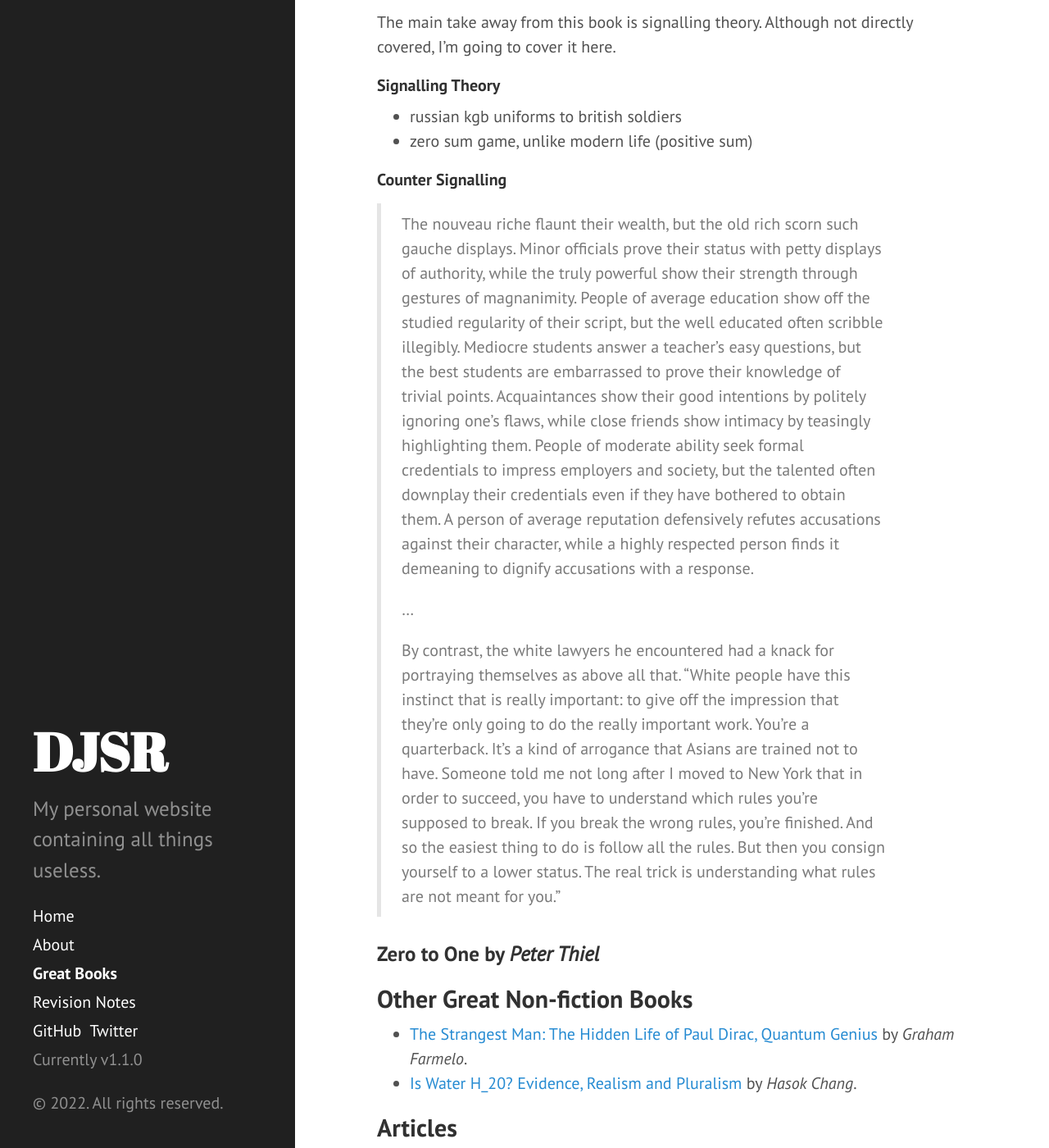
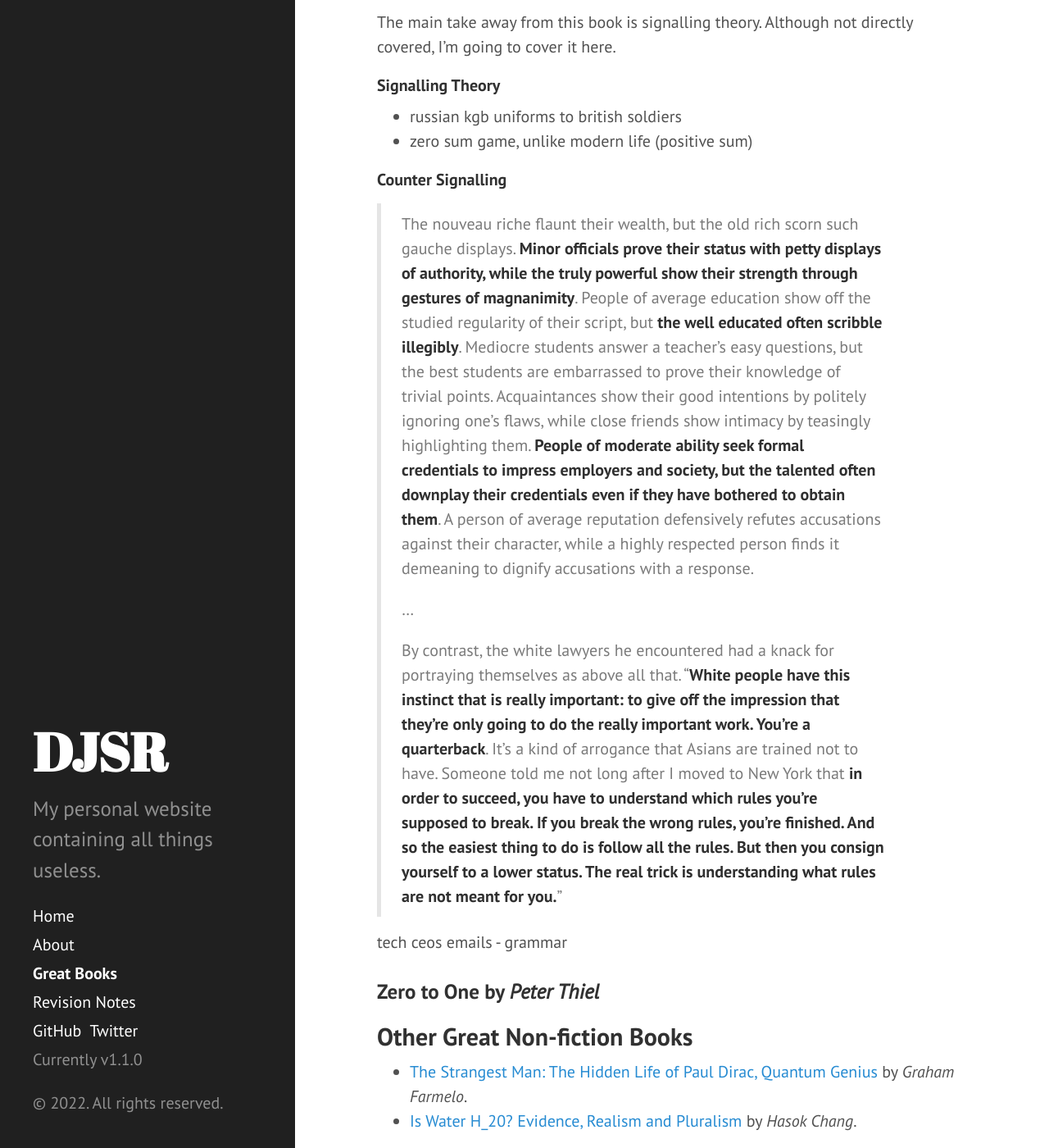
Before and after one commit to dansomrob/dansomrob.github.io, a Jekyll site: the page built from books.md, in a window 1280 px wide and 1400 px high, scrolled down 781 px. Shown: the whole window at 82% size. Built offline with Jekyll 4.4.1, drawn with Linux system fonts in a browser that asks for light colours.

Commit message:
Update books.md

```diff
--- a/books.md
+++ b/books.md
@@ -34,11 +34,13 @@ The main take away from this book is signalling theory. Although not directly co
 
 #### Counter Signalling
 
->The nouveau riche flaunt their wealth, but the old rich scorn such gauche displays. Minor officials prove their status with petty displays of authority, while the truly powerful show their strength through gestures of magnanimity. People of average education show off the studied regularity of their script, but the well educated often scribble illegibly. Mediocre students answer a teacher’s easy questions, but the best students are embarrassed to prove their knowledge of trivial points. Acquaintances show their good intentions by politely ignoring one’s flaws, while close friends show intimacy by teasingly highlighting them. People of moderate ability seek formal credentials to impress employers and society, but the talented often downplay their credentials even if they have bothered to obtain them. A person of average reputation defensively refutes accusations against their character, while a highly respected person finds it demeaning to dignify accusations with a response.
+>The nouveau riche flaunt their wealth, but the old rich scorn such gauche displays. **Minor officials prove their status with petty displays of authority, while the truly powerful show their strength through gestures of magnanimity**. People of average education show off the studied regularity of their script, but **the well educated often scribble illegibly**. Mediocre students answer a teacher’s easy questions, but the best students are embarrassed to prove their knowledge of trivial points. Acquaintances show their good intentions by politely ignoring one’s flaws, while close friends show intimacy by teasingly highlighting them. **People of moderate ability seek formal credentials to impress employers and society, but the talented often downplay their credentials even if they have bothered to obtain them**. A person of average reputation defensively refutes accusations against their character, while a highly respected person finds it demeaning to dignify accusations with a response.
 >
 >...
 >
->By contrast, the white lawyers he encountered had a knack for portraying themselves as above all that. “White people have this instinct that is really important: to give off the impression that they’re only going to do the really important work. You’re a quarterback. It’s a kind of arrogance that Asians are trained not to have. Someone told me not long after I moved to New York that in order to succeed, you have to understand which rules you’re supposed to break. If you break the wrong rules, you’re finished. And so the easiest thing to do is follow all the rules. But then you consign yourself to a lower status. The real trick is understanding what rules are not meant for you.”
+>By contrast, the white lawyers he encountered had a knack for portraying themselves as above all that. “**White people have this instinct that is really important: to give off the impression that they’re only going to do the really important work. You’re a quarterback**. It’s a kind of arrogance that Asians are trained not to have. Someone told me not long after I moved to New York that **in order to succeed, you have to understand which rules you’re supposed to break. If you break the wrong rules, you’re finished. And so the easiest thing to do is follow all the rules. But then you consign yourself to a lower status. The real trick is understanding what rules are not meant for you.**”
+
+tech ceos emails - grammar
 
 ### Zero to One by *Peter Thiel*
 
```
